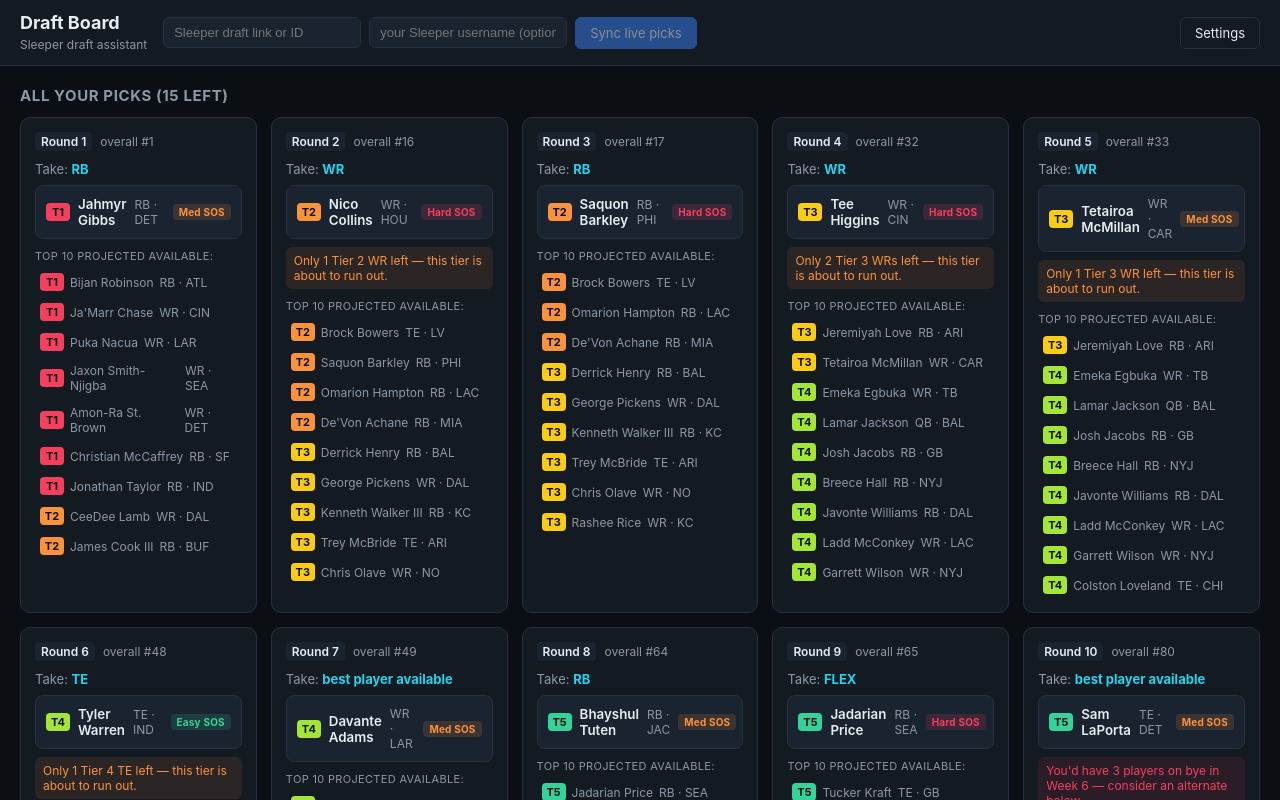
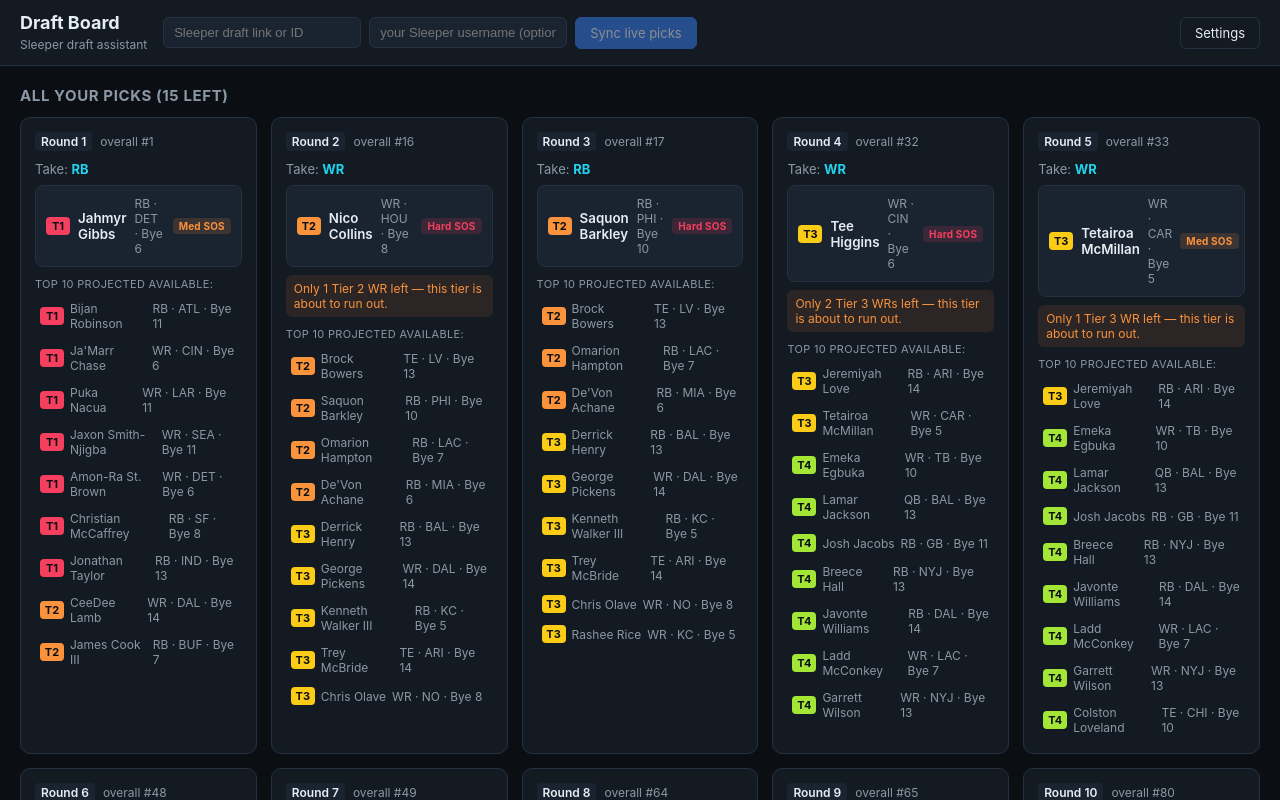
Before and after one commit to HALFxAxHEART/sleeper-draft-assistant, a React (Vite) app: page / in a window 1280 px wide. Shown: the top 800 px of the page. Built offline with nearby package versions, Linux system fonts and the light colour scheme.

Commit message:
Show bye week on round-pick cards, not just the player board

```diff
--- a/src/components/UpcomingPicks.tsx
+++ b/src/components/UpcomingPicks.tsx
@@ -5,6 +5,7 @@ import { buildBoard, recommendAllRounds } from "../lib/recommend";
 import { TierBadge } from "./TierBadge";
 import { SOSBadge } from "./SOSBadge";
 import { ByeSummary } from "./ByeSummary";
+import { TEAM_CONTEXT } from "../data/teams";
 
 export function UpcomingPicks() {
   const { state, dispatch } = useDraft();
@@ -40,7 +41,7 @@ export function UpcomingPicks() {
                 <TierBadge tier={rec.primary.tier} />
                 <span className="pname">{rec.primary.name}</span>
                 <span className="pmeta">
-                  {rec.primary.position} · {rec.primary.team}
+                  {rec.primary.position} · {rec.primary.team} · Bye {TEAM_CONTEXT[rec.primary.team]?.bye ?? "?"}
                 </span>
                 <SOSBadge team={rec.primary.team} />
               </button>
@@ -59,7 +60,10 @@ export function UpcomingPicks() {
                     onClick={() => dispatch({ type: "SET_PICK", playerId: alt.id, state: "mine" })}
                     title="Click to mark as drafted by you instead"
                   >
-                    <TierBadge tier={alt.tier} /> {alt.name} <span className="muted">{alt.position} · {alt.team}</span>
+                    <TierBadge tier={alt.tier} /> {alt.name}{" "}
+                    <span className="muted">
+                      {alt.position} · {alt.team} · Bye {TEAM_CONTEXT[alt.team]?.bye ?? "?"}
+                    </span>
                   </button>
                 ))}
               </div>
```
